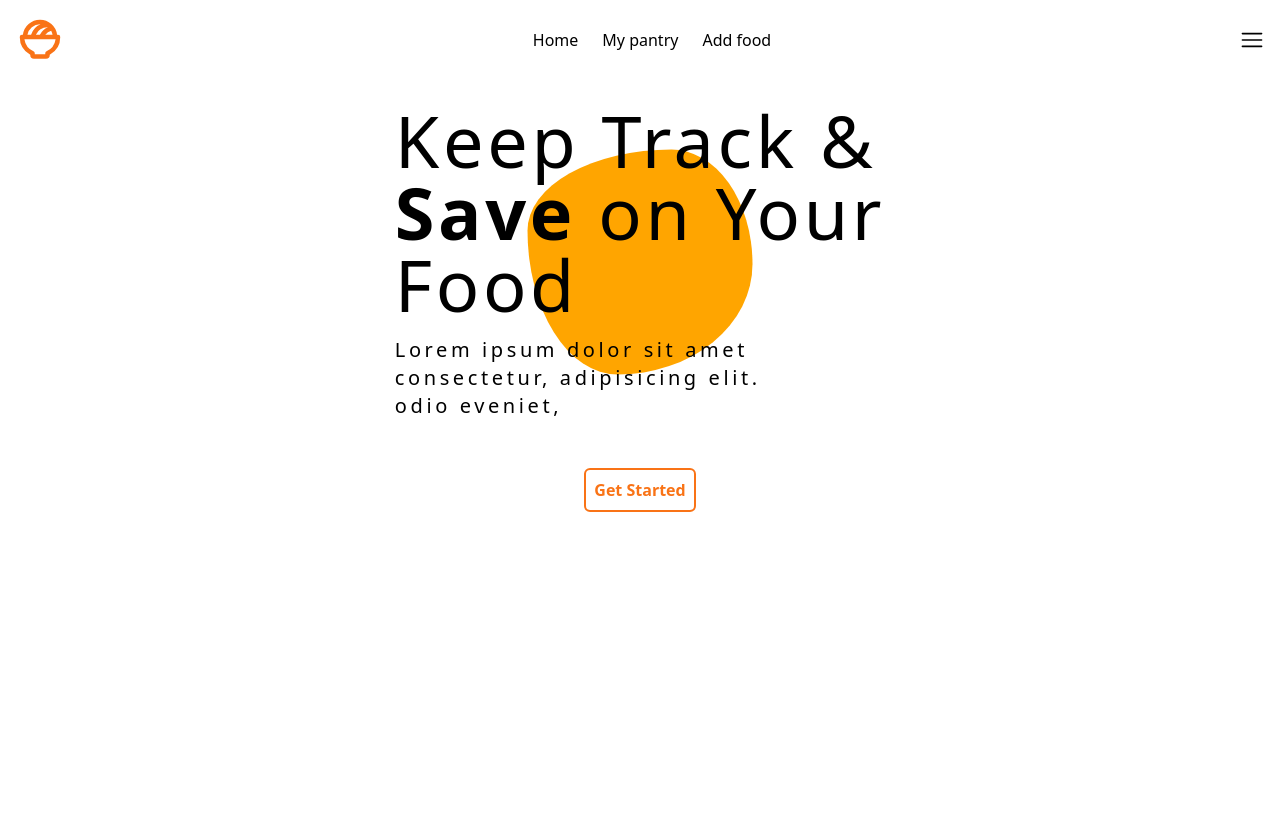
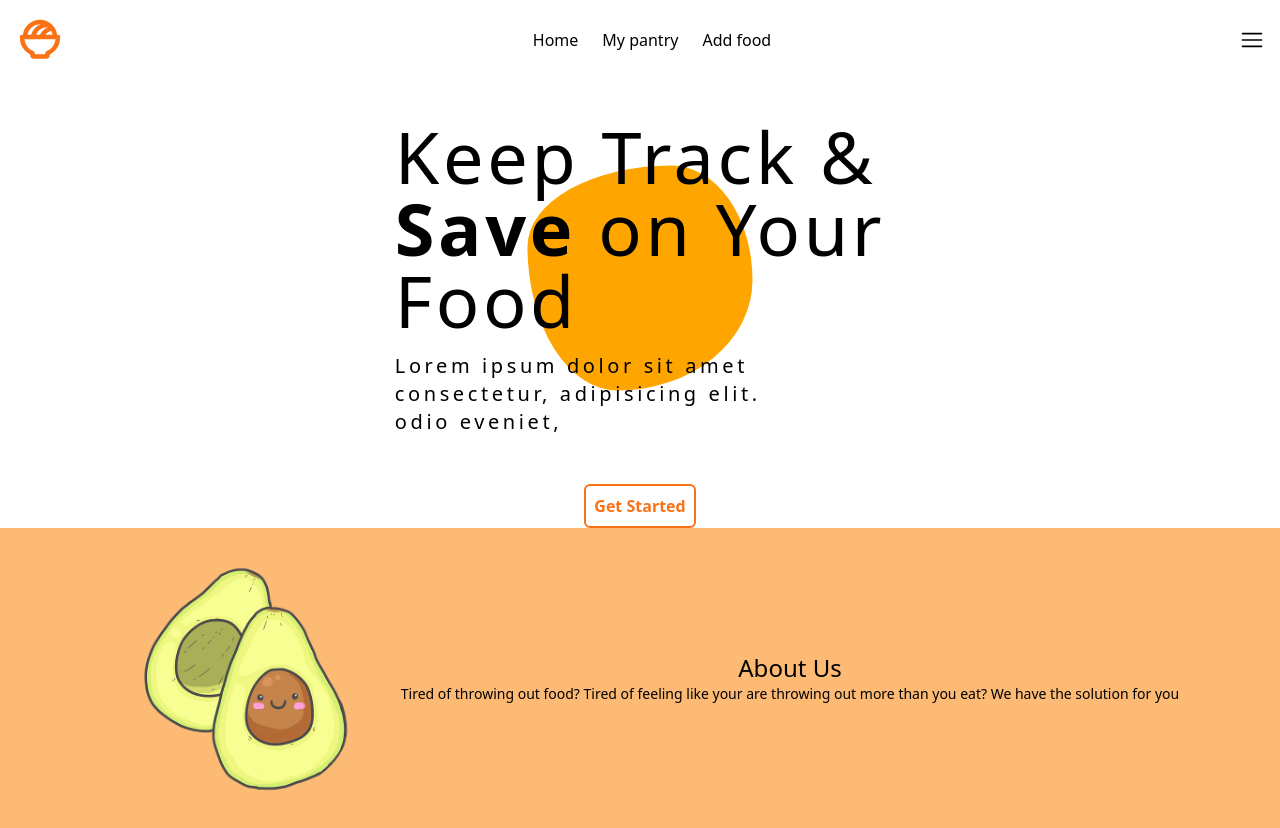
Before and after one commit to bustyAI/foodfo, a Next.js app: page / in a window 1280 px wide. Before the commit the page ends 800 px from the top, so only its background shows below. Built offline with nearby package versions, Linux system fonts and the light colour scheme.

Commit message:
adding footer + refactoring button

```diff
--- a/app/components/Button.tsx
+++ b/app/components/Button.tsx
@@ -16,17 +16,19 @@ const Button = ({
   textHoverColor = "text-white",
 }: ButtonProps) => {
   return (
-    <button
-      className={`p-2 ${textColor}
+    <div className="flex justify-center mt-12">
+      <button
+        className={`p-2 ${textColor}
       font-semibold
       rounded-md border-2
        ${borderColor}
        hover:${buttonHoverColor}
        hover:${textHoverColor}
        transition-colors duration-300 ease-in-out`}
-    >
-      {buttonText}
-    </button>
+      >
+        {buttonText}
+      </button>
+    </div>
   );
 };
 
--- /dev/null
+++ b/app/components/Footer.tsx
@@ -0,0 +1,21 @@
+import React from "react";
+import Image from "next/image";
+
+const Footer = () => {
+  return (
+    <div className="flex flex-row justify-center items-center bg-orange-300 mt-auto ">
+      <div>
+        <Image src={"/avocado.png"} height={300} width={300} alt="avocado" />
+      </div>
+      <div className="flex flex-col justify-center items-center text-left">
+        <h1 className="text-2xl">About Us</h1>
+        <p className=" text-sm">
+          Tired of throwing out food? Tired of feeling like your are throwing
+          out more than you eat? We have the solution for you
+        </p>
+      </div>
+    </div>
+  );
+};
+
+export default Footer;
--- a/app/components/index.ts
+++ b/app/components/index.ts
@@ -3,5 +3,6 @@ import Navbar from "./Navbar";
 import Logo from "./Logo";
 import Hero from "./Hero";
 import Button from "./Button";
+import Footer from "./Footer";
 
-export { Navbar, Logo, Hero, Button };
+export { Navbar, Logo, Hero, Button, Footer };
--- a/app/page.tsx
+++ b/app/page.tsx
@@ -1,12 +1,11 @@
-import { Navbar, Hero, Button } from "@/app/components";
+import { Navbar, Hero, Button, Footer } from "@/app/components";
 
 export default function Home() {
   return (
-    <main className=" overflow-hidden">
+    <main className=" min-h-screen flex flex-col overflow-hidden">
       <Navbar />
       <Hero />
 
-      <div className="flex justify-center mt-12">
       <Button
         borderColor="border-orange-500"
         textColor="text-orange-500"
@@ -14,7 +13,8 @@ export default function Home() {
         buttonHoverColor="bg-orange-500"
         textHoverColor="text-white"
       />
-      </div>
+
+      <Footer />
     </main>
   );
 }
```
Lines whose indentation alone changed are shown as unchanged.
